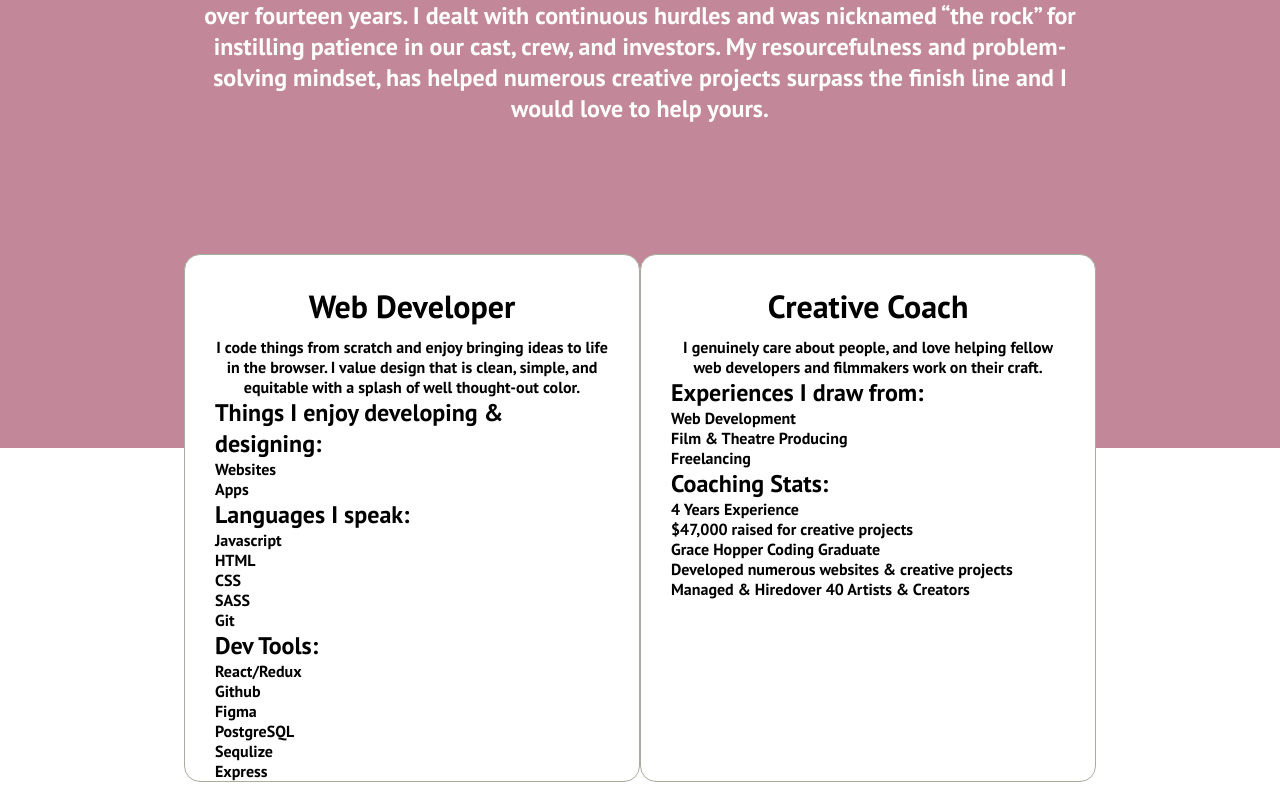
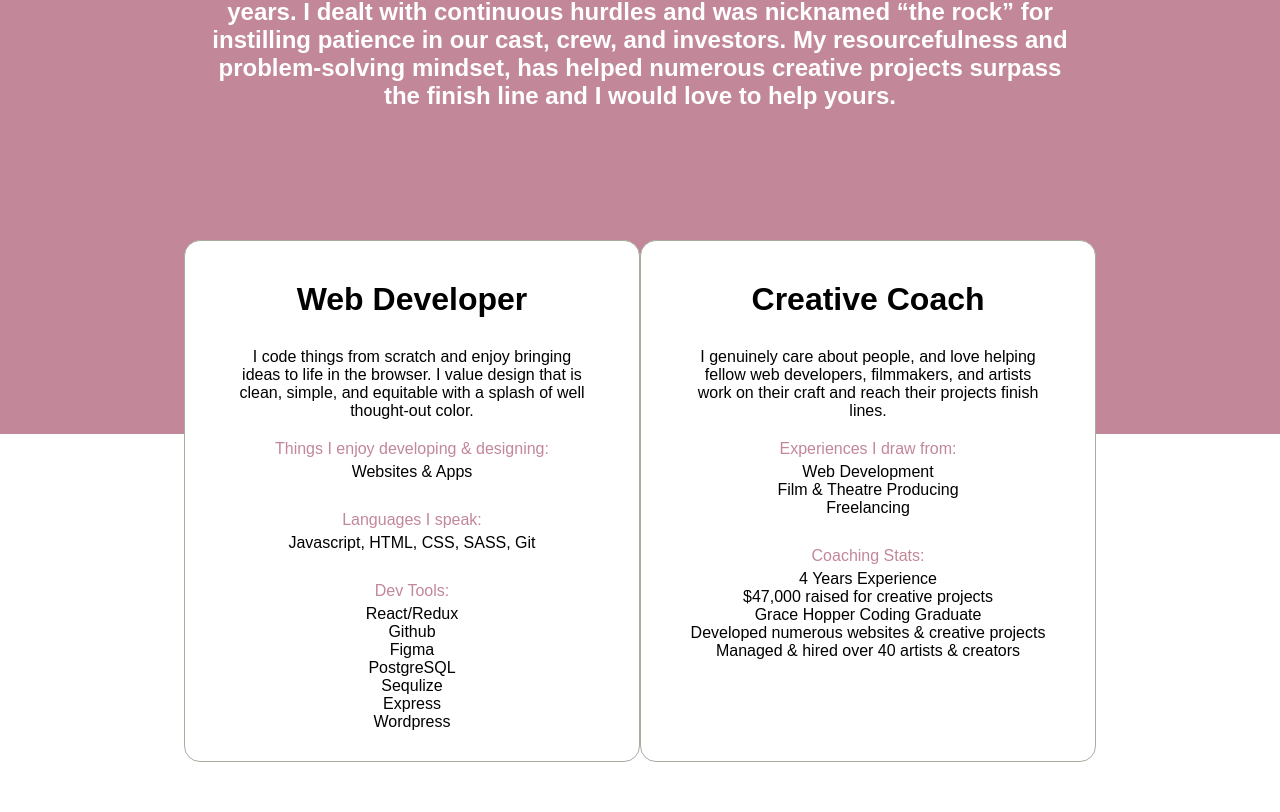
Before and after one commit to rachelcorawood/coding-by-cora, a React (Vite) app: page / in a window 1280 px wide. Shown: the part 874-1686 px from the top of the page. Built offline with nearby package versions, Linux system fonts and the light colour scheme.

Commit message:
skill boxes completed

```diff
--- a/src/components/Skill.css
+++ b/src/components/Skill.css
@@ -27,11 +27,18 @@
 }
 
 .skill-title {
+  padding: 10px;
+  text-align: center;
+}
+
+.skill-list-title {
+  color: #C28799;
+  padding-bottom: 5px;
   text-align: center;
 }
 
 .skill-description {
-  padding-top: 10px;
+  padding: 20px;
   text-align: center;
 }
 
@@ -42,4 +49,6 @@ ul.skill-list {
   /* Remove padding */
   margin: 0;
   /* Remove margins */
+  text-align: center;
+  padding-bottom: 30px;
 }
--- a/src/components/Skill.jsx
+++ b/src/components/Skill.jsx
@@ -8,20 +8,15 @@ export default function Skill() {
         <div className='skill-box' >
           <h1 className="skill-title"> Web Developer</h1>
           <p className="skill-description">I code things from scratch and enjoy bringing ideas to life in the browser. I value design that is clean, simple, and equitable with a splash of well thought-out color. </p>
-          <h2 className="skill-list-title">Things I enjoy developing & designing:</h2>
+          <p className="skill-list-title">Things I enjoy developing & designing:</p>
           <ul className="skill-list">
-            <li>Websites</li>
-            <li>Apps</li>
+            <li>Websites & Apps </li>
           </ul>
-          <h2 className="skill-list-title">Languages I speak:</h2>
+          <p className="skill-list-title">Languages I speak:</p>
           <ul className="skill-list">
-            <li>Javascript</li>
-            <li>HTML</li>
-            <li>CSS</li>
-            <li>SASS</li>
-            <li>Git</li>
+            <li>Javascript, HTML, CSS, SASS, Git</li>
           </ul>
-          <h2 className="skill-list-title">Dev Tools:</h2>
+          <p className="skill-list-title">Dev Tools:</p>
           <ul className="skill-list">
             <li>React/Redux</li>
             <li>Github</li>
@@ -29,26 +24,26 @@ export default function Skill() {
             <li>PostgreSQL</li>
             <li>Sequlize</li>
             <li>Express</li>
+            <li>Wordpress</li>
           </ul>
         </div>
         <div className='skill-box'>
           <h1 className="skill-title"> Creative Coach </h1>
-          <p className="skill-description">I genuinely care about people, and love helping fellow web developers and filmmakers work on their craft.</p>
-          <h2 className="skill-list-title">Experiences I draw from:</h2>
+          <p className="skill-description">I genuinely care about people, and love helping fellow web developers, filmmakers, and artists work on their craft and reach their projects finish lines.</p>
+          <p className="skill-list-title">Experiences I draw from:</p>
           <ul className="skill-list">
             <li>Web Development</li>
             <li>Film & Theatre Producing</li>
             <li>Freelancing</li>
           </ul>
-          <h2 className="skill-list-title">Coaching Stats:</h2>
+          <p className="skill-list-title">Coaching Stats:</p>
           <ul className="skill-list">
             <li>4 Years Experience</li>
             <li>$47,000 raised for creative projects</li>
             <li> Grace Hopper Coding Graduate</li>
             <li> Developed numerous websites & creative projects</li>
-            <li> Managed & Hiredover 40 Artists & Creators </li>
+            <li> Managed & hired over 40 artists & creators </li>
           </ul>
-
         </div>
       </div>
     </>
--- a/src/main.css
+++ b/src/main.css
@@ -1,7 +1,7 @@
 * {
   margin: 0;
   padding: 0;
-  font-family: 'PT Sans', sans-serif;
+  font-family: "europa", sans-serif;
 }
 
 .homepage,
```
